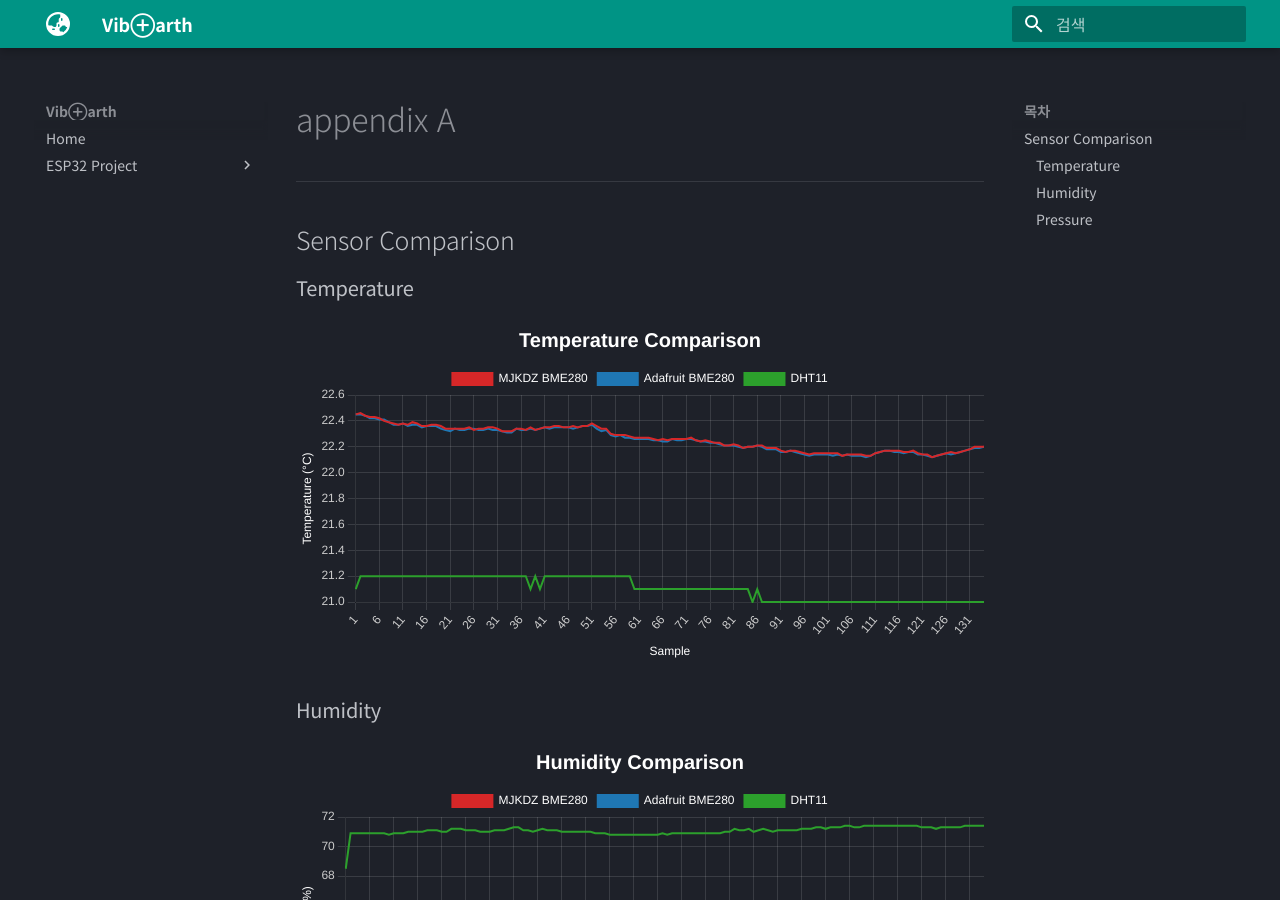
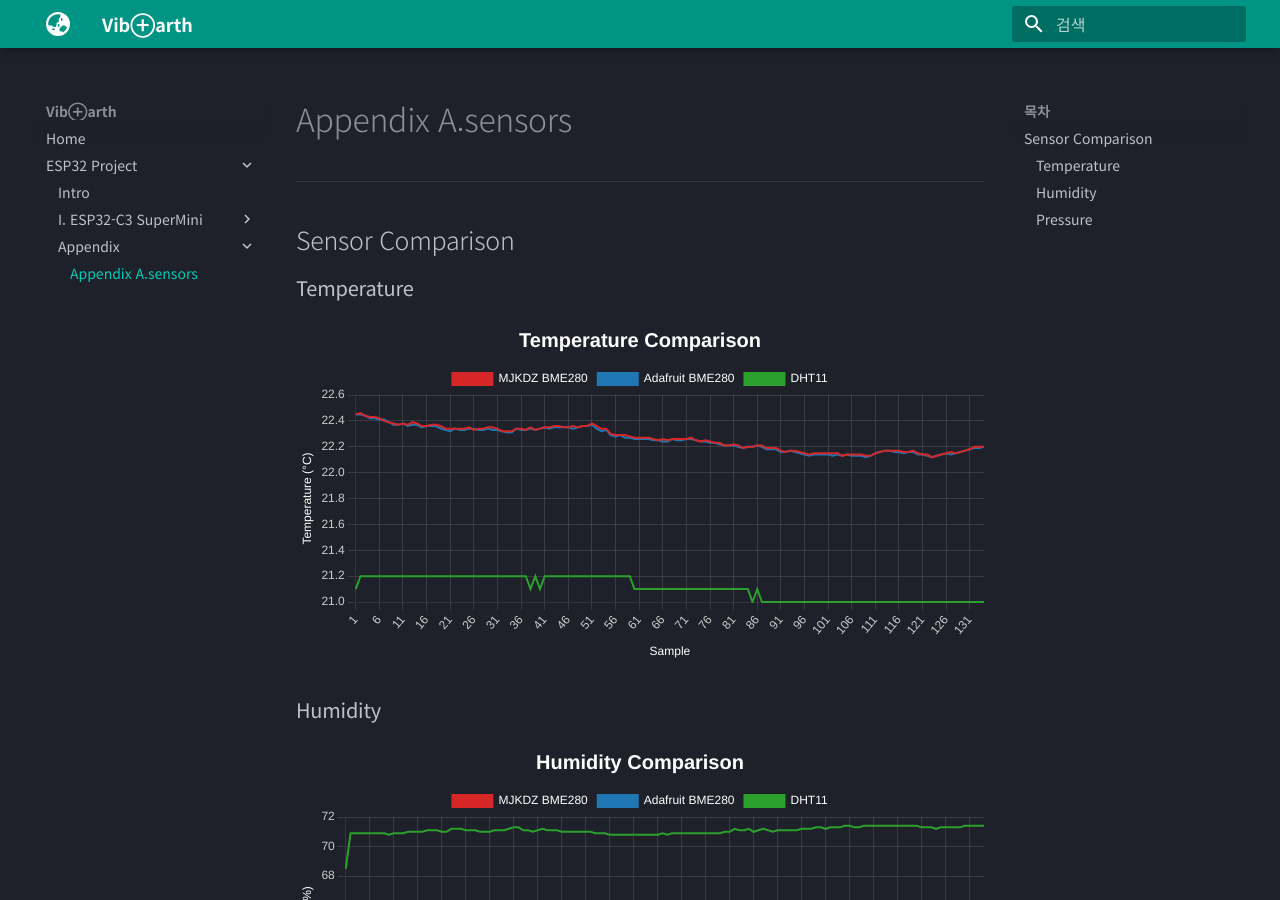
Before and after one commit to VibEarth/VibEarth.github.io, an MkDocs documentation site: the page built from docs/esp32/c3/appendix_A.md, in a window 1280 px wide and 900 px high. Built offline with MkDocs 1.6.1 and Material for MkDocs 9.7.7, drawn with Linux system fonts in a browser that asks for light colours.

Commit message:
Update mkdocs.yml

```diff
--- a/mkdocs.yml
+++ b/mkdocs.yml
@@ -49,7 +49,7 @@ nav:
       - Hello,LED: esp32/c3/led.md
       - BME280 sensor: esp32/c3/bme280.md
     - Appendix:
-      - Appendix A.sensors: esp32/c3/appendix_a.md
+      - Appendix A.sensors: esp32/c3/appendix_A.md
       # - Modules:
       #   - RGB_LED: esp32/c3/rgb_led.md
       #   - BME280: esp32/c3/bme280.md
```
